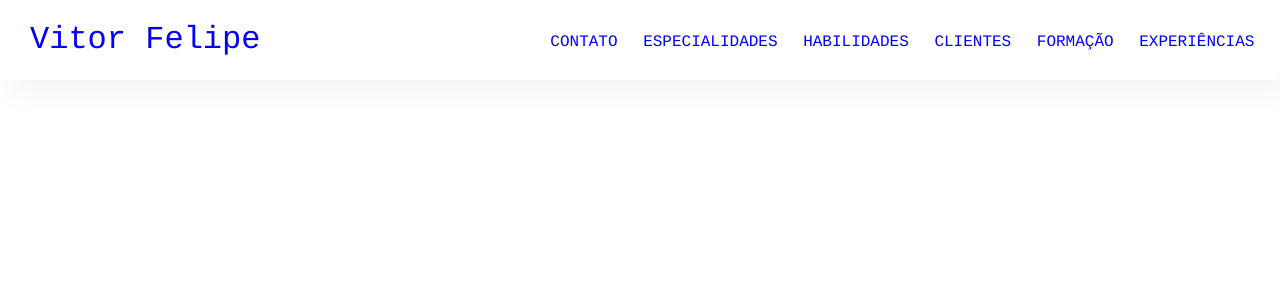
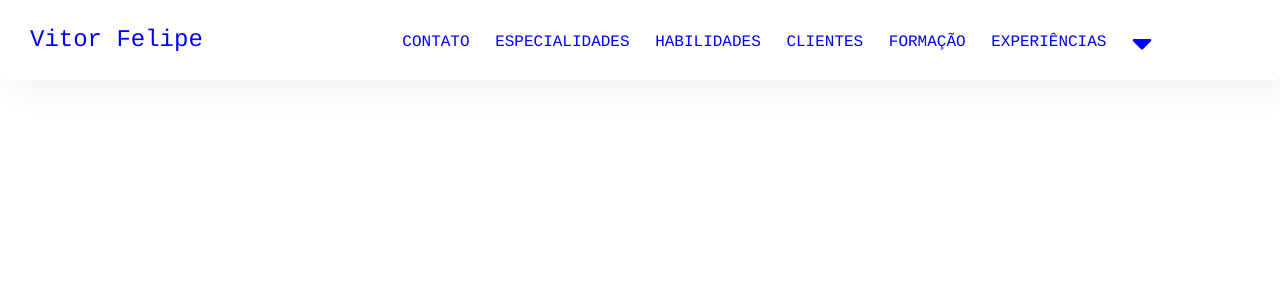
Before and after one commit to VitorFelipePatricio/curriculo, a Next.js app: page / in a window 1280 px wide. Shown: the top 300 px of the page. Built offline with nearby package versions, Linux system fonts and the light colour scheme.

Commit message:
Nav finalizada

```diff
--- a/pages/componentes/Nav.js
+++ /dev/null
@@ -1,35 +0,0 @@
-import React from 'react'
-
-function show() {
-    var menu = document.querySelector('.lista')
-    menu.classList.toggle('show');
-}
-
-export default () =>
-    <div className="container">
-        <h1 className="titulo">Vitor Felipe</h1>
-        <div className="menu">
-            <nav className="nav">
-                <ul className="lista">
-                    <li className="itemLista">
-                        <p><a onClick={show} className="link" href="#">EXPERIÊNCIAS</a></p>
-                    </li>
-                    <li className="itemLista">
-                        <p><a onClick={show} className="link" href="">FORMAÇÃO</a></p>
-                    </li>
-                    <li className="itemLista">
-                        <p><a onClick={show} className="link" href="">CLIENTES</a></p>
-                    </li>
-                    <li className="itemLista">
-                        <p><a onClick={show} className="link" href="">HABILIDADES</a></p>
-                    </li>
-                    <li className="itemLista">
-                        <p><a onClick={show} className="link" href="">ESPECIALIDADES</a></p>
-                    </li>
-                    <li className="itemLista">
-                        <p><a onClick={show} className="link" href="">CONTATO</a></p>
-                    </li>
-                </ul>
-            </nav>
-        </div>
-    </div>
--- /dev/null
+++ b/pages/components/Nav.js
@@ -0,0 +1,46 @@
+import React, { Component } from 'react'
+import { FontAwesomeIcon } from '@fortawesome/react-fontawesome'
+import { faCaretDown } from '@fortawesome/free-solid-svg-icons'
+
+
+export default class Nav extends Component {
+    show = () => {
+        var menu = document.querySelector('.lista')
+        menu.classList.toggle('show')
+    }
+
+    render() {
+        return (
+            <section id="nav">
+                <div className="container">
+                    <h1 className="titulo">Vitor Felipe</h1>
+                    <FontAwesomeIcon icon={faCaretDown} size="2x" color="blue" onClick={this.show} id="icon" />
+                    <div className="menu">
+                        <nav className="nav">
+                            <ul className="lista">
+                                <li className="itemLista">
+                                    <p><a onClick={this.show} className="link" href="#">EXPERIÊNCIAS</a></p>
+                                </li>
+                                <li className="itemLista">
+                                    <p><a onClick={this.show} className="link" href="">FORMAÇÃO</a></p>
+                                </li>
+                                <li className="itemLista">
+                                    <p><a onClick={this.show} className="link" href="">CLIENTES</a></p>
+                                </li>
+                                <li className="itemLista">
+                                    <p><a onClick={this.show} className="link" href="">HABILIDADES</a></p>
+                                </li>
+                                <li className="itemLista">
+                                    <p><a onClick={this.show} className="link" href="">ESPECIALIDADES</a></p>
+                                </li>
+                                <li className="itemLista">
+                                    <p><a onClick={this.show} className="link" href="">CONTATO</a></p>
+                                </li>
+                            </ul>
+                        </nav>
+                    </div>
+                </div>
+            </section>
+        )
+    }
+}
--- a/pages/index.js
+++ b/pages/index.js
@@ -1,4 +1,4 @@
-import Nav from './componentes/Nav'
+import Nav from './components/Nav'
 
 export default () =>
     <Nav />
--- a/styles/nav.css
+++ b/styles/nav.css
@@ -28,6 +28,12 @@ html {
     font-weight: 500
 }
 
+#icon {
+    float: right;
+    margin-top: 27px;
+    margin-right: 10%;
+}
+
 .itemLista {
     font-family: Courier, monospace;
     margin-right: 2%;
@@ -36,7 +42,7 @@ html {
 }
 
 .link {
-    color: blue;
+    color: rgb(0, 0, 255);
     text-decoration: none
 }
 
@@ -44,15 +50,16 @@ html {
     .lista {
         position: absolute;
         width: 100%;
-        right: -100%;
+        display: none;
         height: 520px;
         background: lavender;
         margin-left: 0;
         text-align: center;
         transition: all .5s
     }
-    .show {
-        right: 0;
+    .show{
+        display: inline-block;
+        left: -0%;
     }
     .itemLista {
         display: block;
```
